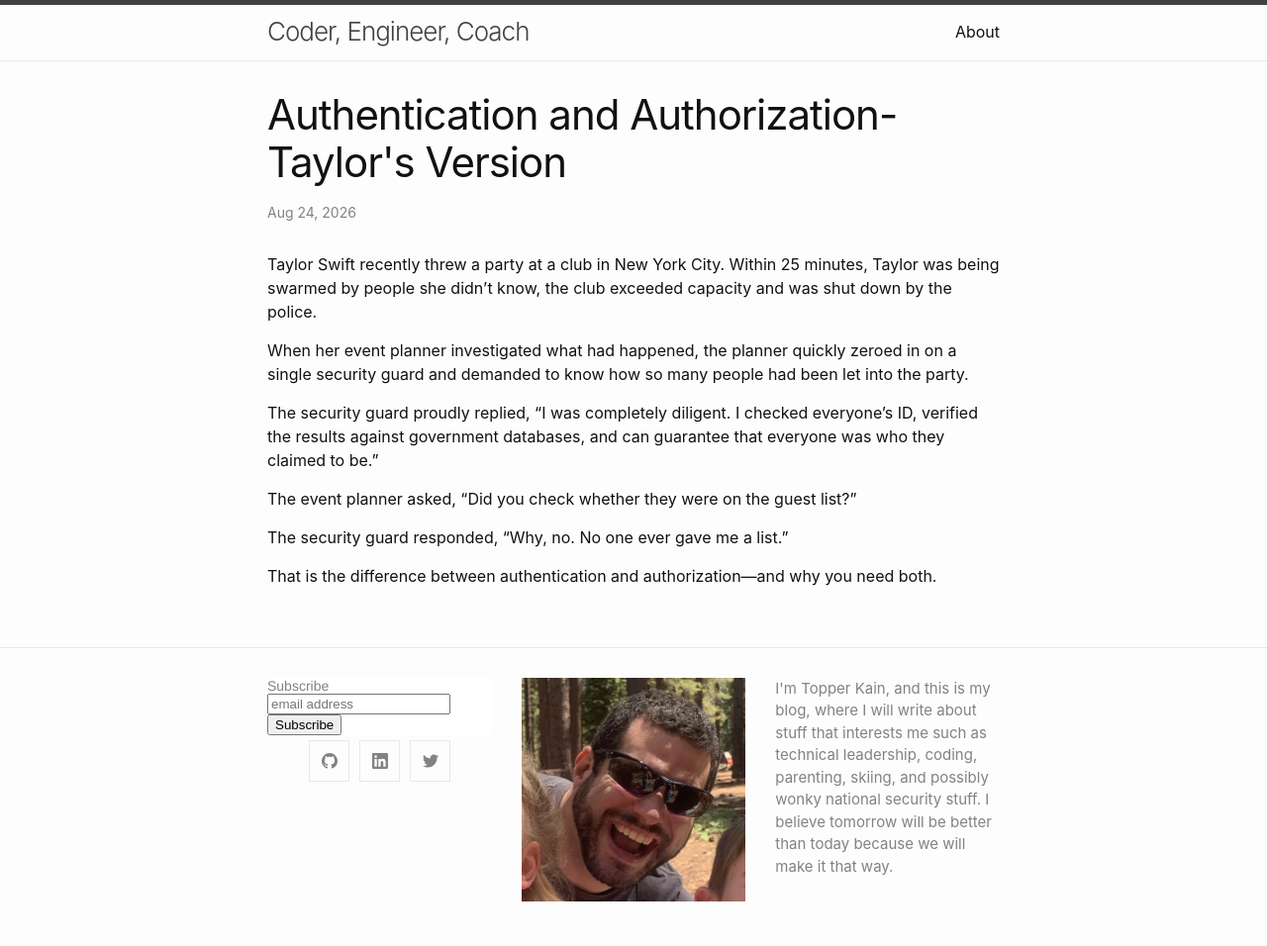
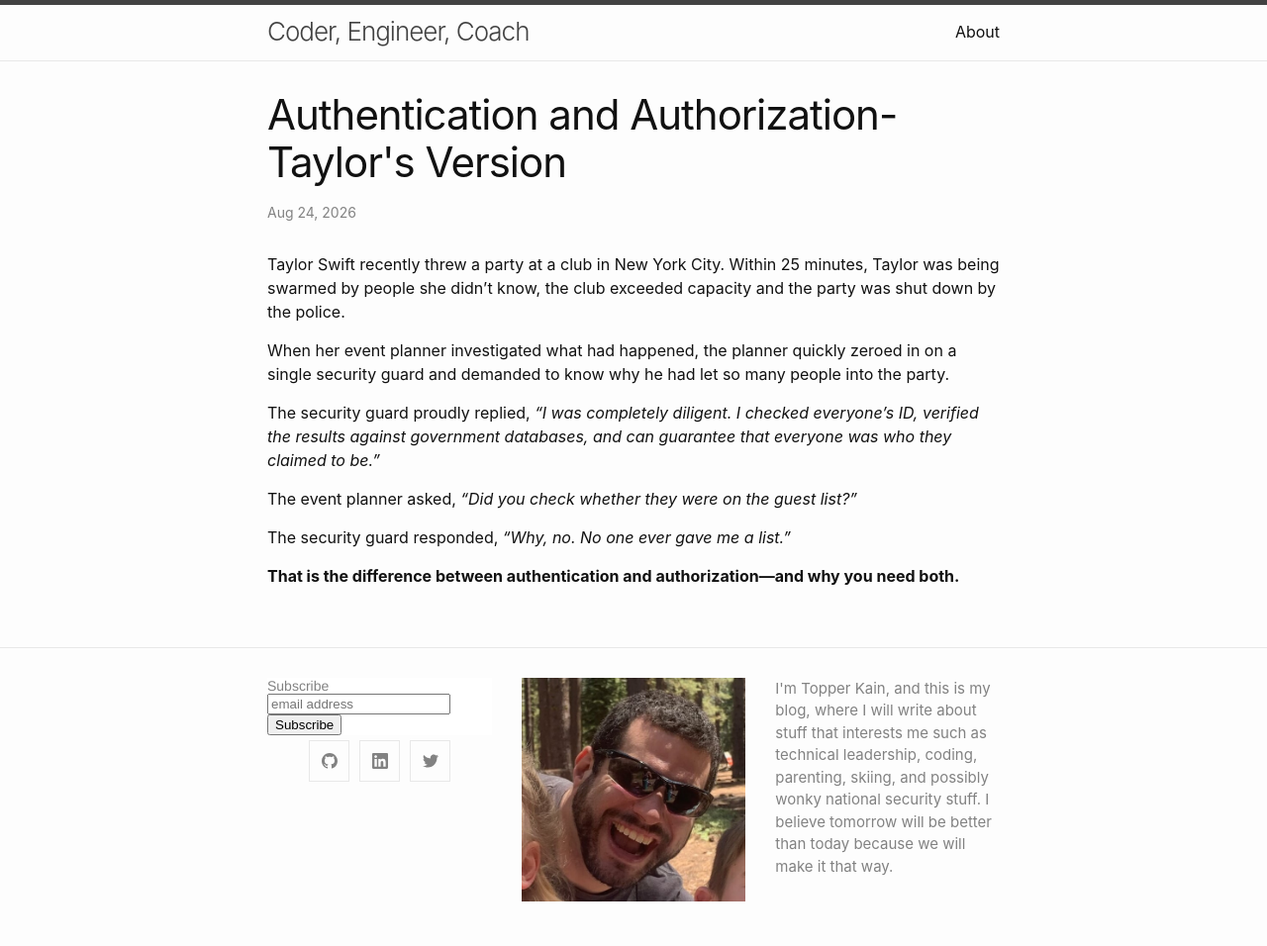
Before and after one commit to TopperKain/topperkain.github.io, a Jekyll site: the page built from _posts/2026-08-24-Authentication-and-Authorization-Taylors-Version.md, in a window 1280 px wide. Shown: the whole page at 99% size. Built offline with Jekyll 4.4.1, drawn with Linux system fonts in a browser that asks for light colours; comment, search, counter and statistics services are not loaded.

Commit message:
AuthN and AuthZ- Taylor's version2

```diff
--- a/_posts/2026-08-24-Authentication-and-Authorization-Taylors-Version.md
+++ b/_posts/2026-08-24-Authentication-and-Authorization-Taylors-Version.md
@@ -6,15 +6,16 @@ title: Authentication and Authorization- Taylor's Version
 ---
 
 
-Taylor Swift recently threw a party at a club in New York City. Within 25 minutes, Taylor was being swarmed by people she didn't know, the club exceeded capacity and was shut down by the police.
+Taylor Swift recently threw a party at a club in New York City. Within 25 minutes, Taylor was being swarmed by people she didn't know, the club exceeded capacity and the party was shut down by the police.
 
-When her event planner investigated what had happened, the planner quickly zeroed in on a single security guard and demanded to know how so many people had been let into the party.
+When her event planner investigated what had happened, the planner quickly zeroed in on a single security guard and demanded to know why he had let so many people into the party.
 
-The security guard proudly replied, “I was completely diligent. I checked everyone’s ID, verified the results against government databases, and can guarantee that everyone was who they claimed to be.”
+The security guard proudly replied, <i>“I was completely diligent. I checked everyone’s ID, verified the results against government databases, and can guarantee that everyone was who they claimed to be.”</i>
 
-The event planner asked, “Did you check whether they were on the guest list?”
-
-The security guard responded, “Why, no. No one ever gave me a list.”
+The event planner asked, <i>“Did you check whether they were on the guest list?”</i>
 
 
-That is the difference between authentication and authorization—and why you need both.
+The security guard responded, <i>“Why, no. No one ever gave me a list.”</i>
+
+
+<b>That is the difference between authentication and authorization—and why you need both.</b>
```
